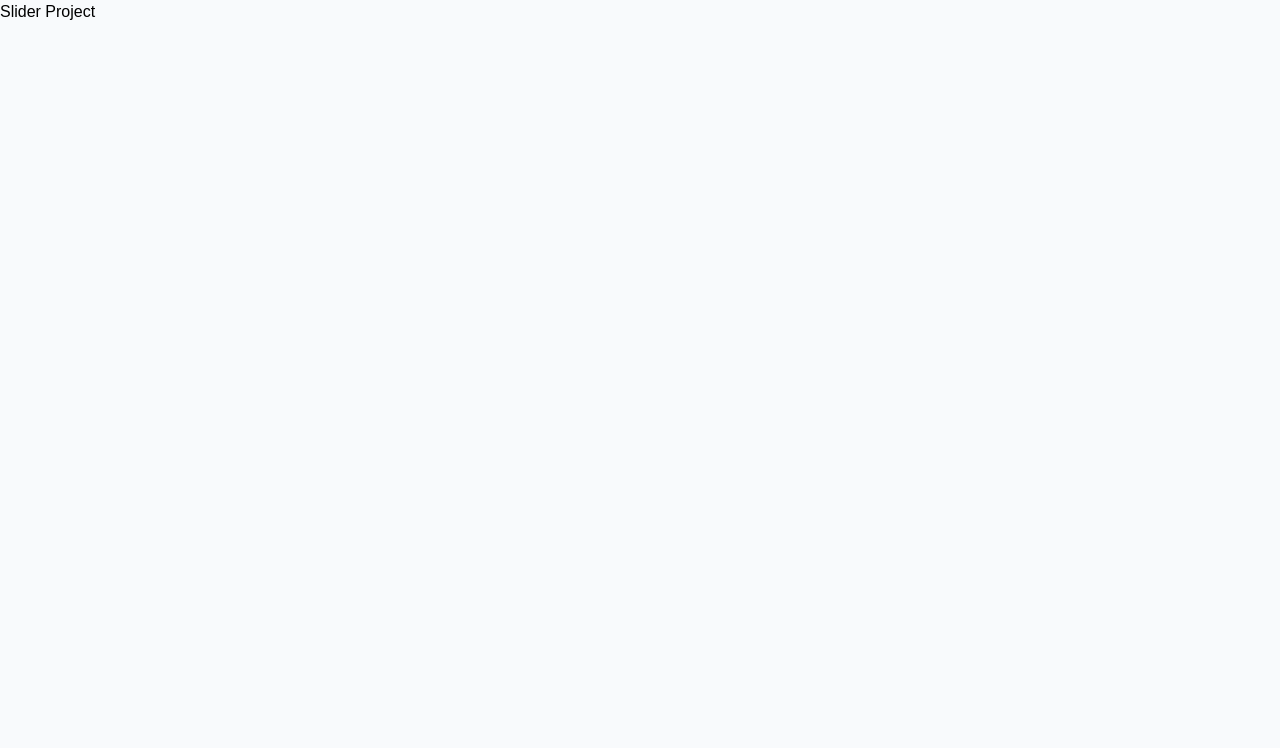
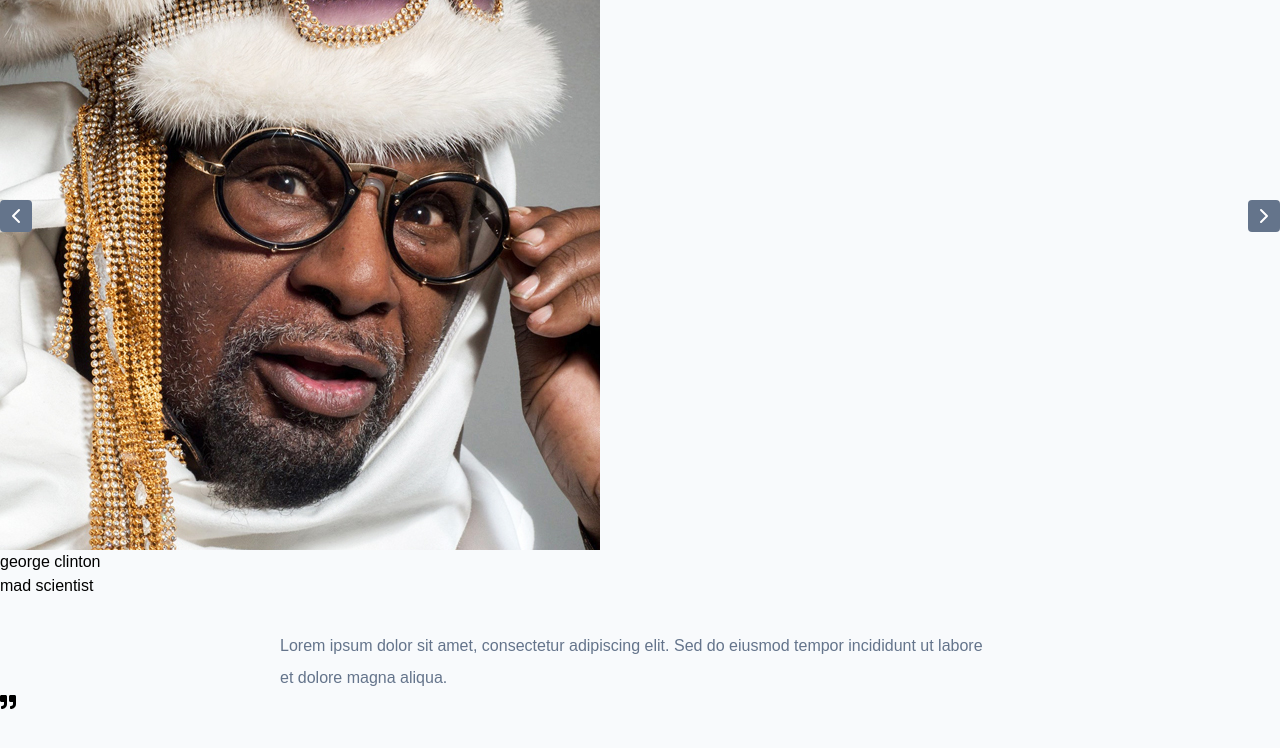
Before and after one commit to newdevmike22/slider-project, a React (Vite) app in the folder slider/: page / in a window 1280 px wide. Shown: the top 748 px of the page. Built offline with nearby package versions, Linux system fonts and the light colour scheme.

Commit message:
Branch 2
Branch 2 - Setting up the slider's structure and updated data.js file.

```diff
--- a/slider/src/App.jsx
+++ b/slider/src/App.jsx
@@ -1,6 +1,10 @@
+import Carousel from "./components/Carousel";
+
 const App = () => {
   return (
-    <h1>Slider Project</h1>
+    <main>
+      <Carousel />
+    </main>
   )
 };
 
--- a/slider/src/components/Carousel.jsx
+++ b/slider/src/components/Carousel.jsx
@@ -1,6 +1,39 @@
+import { useState } from "react";
+import { shortList, List, LongList } from "../data";
+import { FaQuoteRight } from "react-icons/fa";
+import { FiChevronLeft, FiChevronRight } from "react-icons/fi";
+
 const Carousel = () => {
+  const [people, setPeople] = useState(shortList);
+
+    const prevSlide = () => {};
+    const nextSlide = () => {};
+
     return (
-      <h1>Carousel</h1>
+      <section className="my-0 mx-auto mt-[10rem] w-[80vw] max-w-[800px] relative h-[450px] overflow-hidden">
+        {people.map((person) => {
+          const {id, image, name, title, quote} = person;
+
+          return (
+            <article
+              className="text-center absolute top-0 left-0 w-[100%] h-[100%] transition-all duration-300 ease-in-out"
+              key={id}
+            >
+              <img src={image} alt={name} className="w-[150px] h-[150px] rounded-[50%] mb-[1rem] object-cover border-4 border-[#aeb1fc] drop-shadow-lg mx-auto" />
+              <h5 className="uppercase text-[#0e14a1] text-xl font-medium mb-3">{name}</h5>
+              <p className="capitalize mb-3 text-[#334155]">{title}</p>
+              <p className="text">{quote}</p>
+              <FaQuoteRight className="text-5xl mt-4 text-[#0e14a1] mx-auto" />
+            </article>
+          );
+        })}
+        <button type="button" className="prev" onClick={prevSlide}>
+          <FiChevronLeft />
+        </button>
+        <button type="button" className="next" onClick={nextSlide}>
+          <FiChevronRight />
+        </button>
+      </section>
     )
   };
 
--- a/slider/src/data.js
+++ b/slider/src/data.js
@@ -8,7 +8,38 @@ export const shortList = [
     },
 ];
 
-export const list = [
+export const List = [
+    {
+        id: 1,
+        image: "/images/george.jpg",
+        name: "george clinton",
+        title: "mad scientist",
+        quote: "Lorem ipsum dolor sit amet, consectetur adipiscing elit. Sed do eiusmod tempor incididunt ut labore et dolore magna aliqua.",
+    },
+    {
+        id: 2,
+        image: "/images/chaka.jpg",
+        name: "chaka khan",
+        title: "funky diva",
+        quote: "Vivid lorem ipsum captivates, enticing the senses with rhythmic allure. Unveiling a world of discovery and inspiration.",
+    },
+    {
+        id: 3,
+        image: "/images/bootsy.jpg",
+        name: "bootsy collins",
+        title: "space bass",
+        quote: "Engaging lorem ipsum beckons, tempting the senses with its rhythmic charm. Unveiling realms of inspiration and exploration.",
+    },
+    {
+        id: 4,
+        image: "/images/jimi.jpg",
+        name: "jimi hendrix",
+        title: "voodoo child",
+        quote: "Compelling lorem ipsum draws you in, tempting the senses with its rhythmic allure. Revealing realms of inspiration and discovery.",
+    },
+];
+
+export const LongList = [
     {
         id: 1,
         image: "/images/george.jpg",
@@ -58,4 +89,11 @@ export const list = [
         title: "funky drummer",
         quote: "Alluring lorem ipsum captivates, beckoning the senses with its rhythmic charm. Unveiling vast realms for inspiration and boundless exploration.",
     },
+    {
+        id: 8,
+        image: "/images/gary.jpg",
+        name: "gary shider",
+        title: "star child",
+        quote: "Enchanting lorem ipsum captivates, inviting the senses with its rhythmic allure. Revealing vast realms for inspiration and limitless exploration.",
+    },
 ];
--- a/slider/src/index.css
+++ b/slider/src/index.css
@@ -8,3 +8,57 @@
       font-family: 'Open Sans Variable', sans-serif;
   }
 }
+
+.text {
+  max-width: 35em;
+  margin: 0 auto;
+  margin-top: 2rem;
+  line-height: 2;
+  color: #64748b;
+}
+
+.prev,
+.next {
+  position: absolute;
+  top: 200px;
+  background: #64748b;
+  color: #fff;
+  width: 1.25rem;
+  height: 1.25rem;
+  display: grid;
+  place-items: center;
+  border-color: transparent;
+  border-radius: 0.25rem;
+  cursor: pointer;
+  transition: 0.3s ease-in-out all;
+}
+
+.prev:hover,
+.next:hover {
+  background: #0e14a1;
+}
+
+.prev {
+  left: 0;
+}
+
+.next {
+  right: 0;
+}
+
+@media screen and (min-width: 800px) {
+  .text {
+    max-width: 45em;
+  }
+
+  .prev,
+  .next {
+    width: 2rem;
+    height: 2rem;
+    font-size: 1.5rem;
+  }
+}
+
+.next-slide {
+  transform: translateX(100%);
+}
```
Also changed, not shown: slider/public/images/gary.jpg (added).
